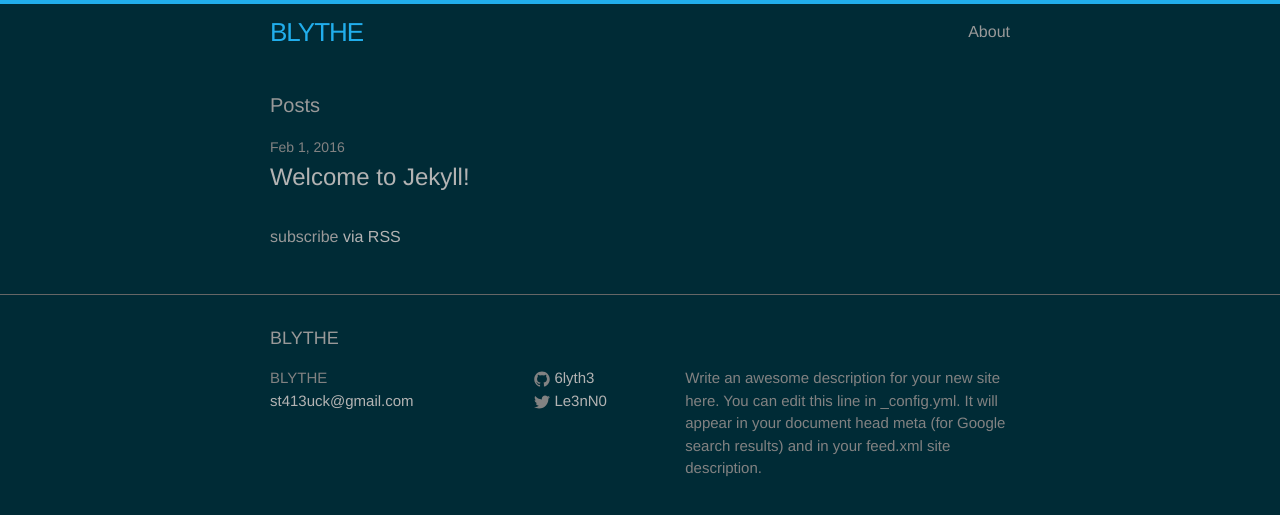
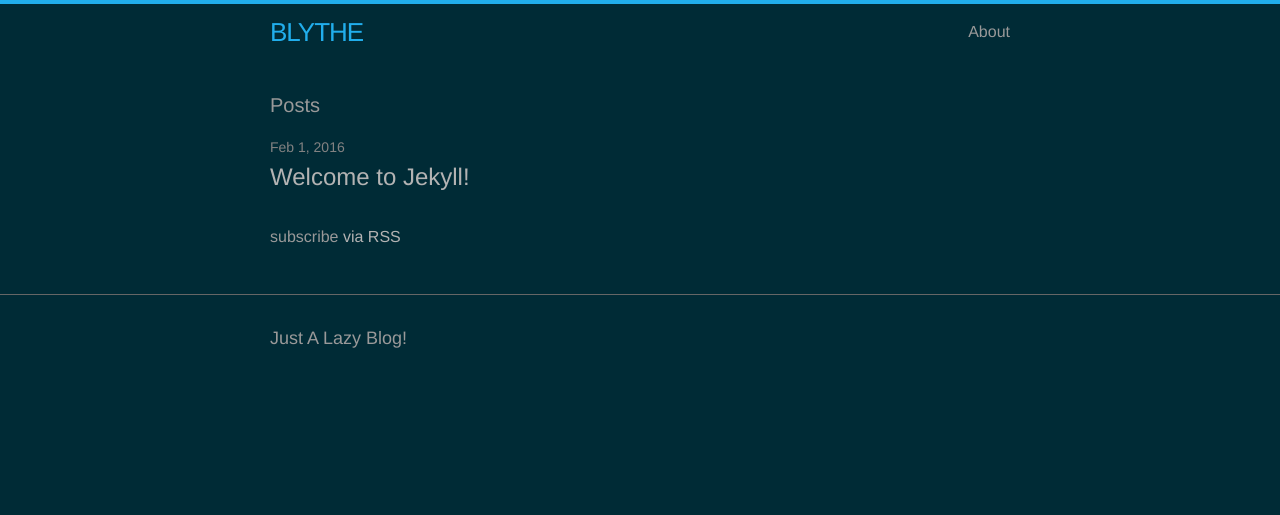
Before and after one commit to 6LYTH3/6lyth3.github.io, a Jekyll site: the page built from index.html, in a window 1280 px wide. Shown: the top 515 px of the page. Built offline with Jekyll 4.4.1, drawn with Linux system fonts in a browser that asks for light colours.

Commit message:
Change footer

```diff
--- a/_config.yml
+++ b/_config.yml
@@ -8,10 +8,7 @@
 # Site settings
 title: BLYTHE
 email: st413uck@gmail.com
-description: > # this means to ignore newlines until "baseurl:"
-  Write an awesome description for your new site here. You can edit this
-  line in _config.yml. It will appear in your document head meta (for
-  Google search results) and in your feed.xml site description.
+description: Just A Lazy Blog!
 baseurl: "" # the subpath of your site, e.g. /blog
 url: "http://6lyth3.github.io" # the base hostname & protocol for your site
 twitter_username: Le3nN0
--- a/_includes/footer.html
+++ b/_includes/footer.html
@@ -2,6 +2,8 @@
 
   <div class="wrapper">
 
+    <h2 class="footer-heading">{{ site.description }}</h2>
+    <!--
     <h2 class="footer-heading">{{ site.title }}</h2>
 
     <div class="footer-col-wrapper">
@@ -32,7 +34,7 @@
         <p>{{ site.description }}</p>
       </div>
     </div>
-
+  -->
   </div>
 
 </footer>
```
